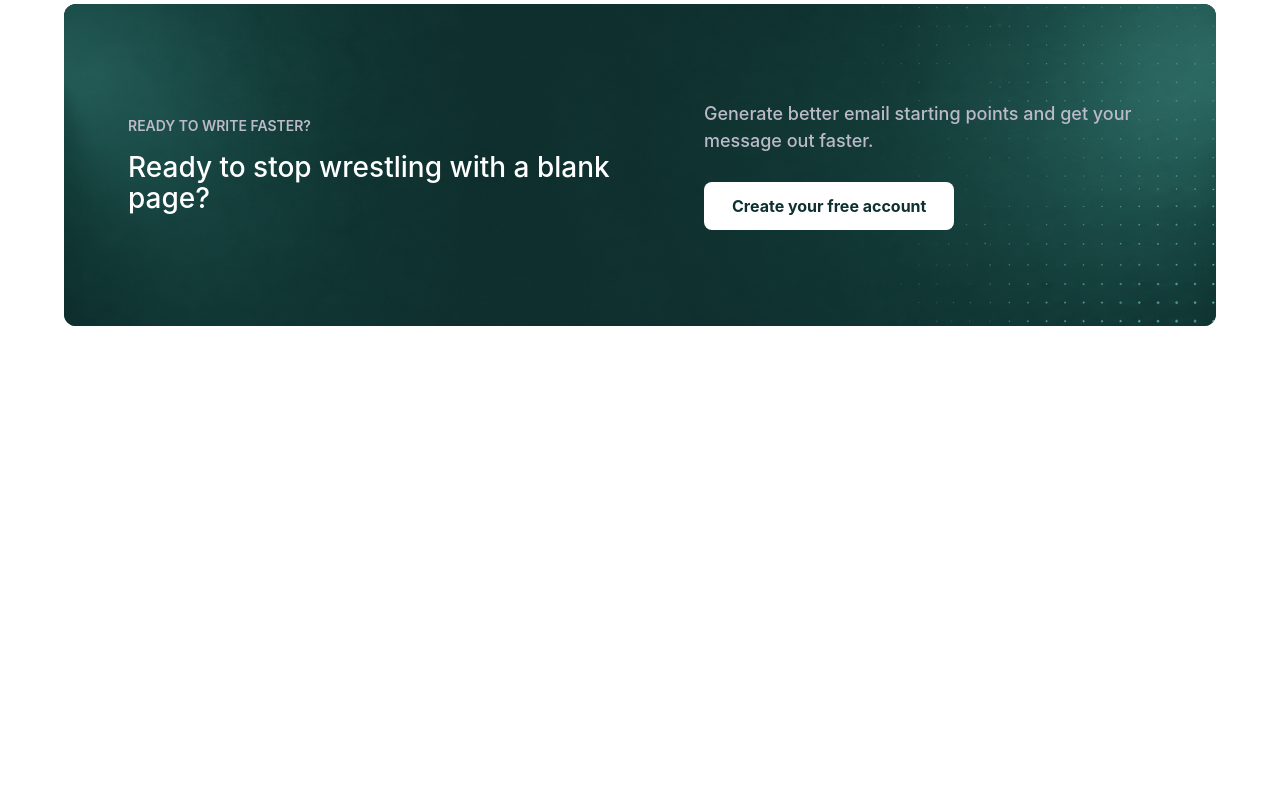
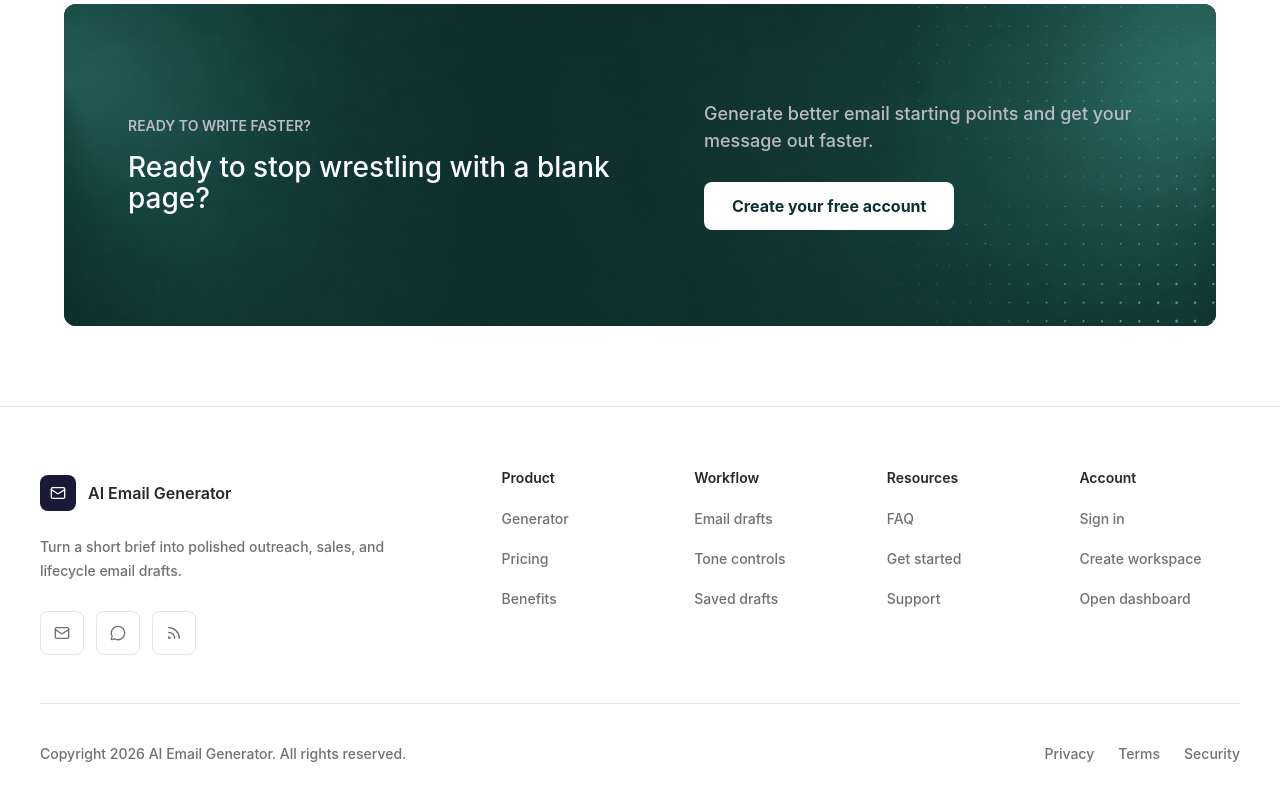
Before and after one commit to asapcoder12/AI-Email-Generator, a Next.js app: page / in a window 1280 px wide. Shown: the part 1895-2695 px from the top of the page. Before the commit the page ends 2301 px from the top, so only its background shows below. Built offline with nearby package versions, Linux system fonts and the light colour scheme; no server answers.

Commit message:
feat(footer): add SiteFooter component with links and styles

```diff
--- /dev/null
+++ b/src/app/(pages)/layout.tsx
@@ -0,0 +1,14 @@
+import { SiteFooter } from "@/components/layout/site-footer";
+
+export default function PublicPagesLayout({
+  children,
+}: Readonly<{
+  children: React.ReactNode;
+}>) {
+  return (
+    <>
+      {children}
+      <SiteFooter />
+    </>
+  );
+}
--- /dev/null
+++ b/src/components/layout/site-footer.tsx
@@ -0,0 +1,181 @@
+import type { LucideIcon } from "lucide-react";
+import { Mail, MessageCircle, Rss } from "lucide-react";
+import Link from "next/link";
+
+type FooterLink = {
+  href: string;
+  label: string;
+};
+
+type FooterGroup = {
+  title: string;
+  links: FooterLink[];
+};
+
+type FooterSocialLink = FooterLink & {
+  icon: LucideIcon;
+};
+
+const footerGroups: FooterGroup[] = [
+  {
+    title: "Product",
+    links: [
+      { href: "/dashboard", label: "Generator" },
+      { href: "/pricing", label: "Pricing" },
+      { href: "/#benefits", label: "Benefits" },
+    ],
+  },
+  {
+    title: "Workflow",
+    links: [
+      { href: "/dashboard", label: "Email drafts" },
+      { href: "/dashboard", label: "Tone controls" },
+      { href: "/profile", label: "Saved drafts" },
+    ],
+  },
+  {
+    title: "Resources",
+    links: [
+      { href: "/#faq", label: "FAQ" },
+      { href: "/signup", label: "Get started" },
+      { href: "mailto:support@aiemailgenerator.app", label: "Support" },
+    ],
+  },
+  {
+    title: "Account",
+    links: [
+      { href: "/login", label: "Sign in" },
+      { href: "/signup", label: "Create workspace" },
+      { href: "/dashboard", label: "Open dashboard" },
+    ],
+  },
+];
+
+const socialLinks: FooterSocialLink[] = [
+  {
+    href: "mailto:hello@aiemailgenerator.app",
+    icon: Mail,
+    label: "Email AI Email Generator",
+  },
+  {
+    href: "/#faq",
+    icon: MessageCircle,
+    label: "Read frequently asked questions",
+  },
+  {
+    href: "/pricing",
+    icon: Rss,
+    label: "View product updates",
+  },
+];
+
+const legalLinks: FooterLink[] = [
+  { href: "mailto:privacy@aiemailgenerator.app", label: "Privacy" },
+  { href: "mailto:legal@aiemailgenerator.app", label: "Terms" },
+  { href: "mailto:security@aiemailgenerator.app", label: "Security" },
+];
+
+function isExternalHref(href: string) {
+  return href.startsWith("mailto:") || href.startsWith("http");
+}
+
+function FooterTextLink({ href, label }: FooterLink) {
+  const className =
+    "flex min-h-11 items-center text-sm font-[460] leading-5 text-muted-foreground transition-colors duration-200 hover:text-foreground focus-visible:outline-none focus-visible:ring-2 focus-visible:ring-ring sm:min-h-9";
+
+  if (isExternalHref(href)) {
+    return (
+      <a className={className} href={href}>
+        {label}
+      </a>
+    );
+  }
+
+  return (
+    <Link className={className} href={href}>
+      {label}
+    </Link>
+  );
+}
+
+export function SiteFooter() {
+  const currentYear = new Date().getFullYear();
+
+  return (
+    <footer className="border-t border-border bg-background px-5 py-16 text-muted-foreground sm:px-8 lg:px-10">
+      <div className="mx-auto max-w-7xl">
+        <div className="grid gap-12 lg:grid-cols-[minmax(0,1.05fr)_minmax(0,1.95fr)] lg:gap-16">
+          <div className="max-w-sm">
+            <Link
+              className="inline-flex min-h-11 items-center gap-3 text-base font-semibold text-foreground focus-visible:outline-none focus-visible:ring-2 focus-visible:ring-ring"
+              href="/"
+            >
+              <span className="flex size-9 items-center justify-center rounded-md bg-primary text-primary-foreground">
+                <Mail className="size-4" aria-hidden="true" />
+              </span>
+              <span>AI Email Generator</span>
+            </Link>
+            <p className="mt-5 text-sm font-[460] leading-6">
+              Turn a short brief into polished outreach, sales, and lifecycle
+              email drafts.
+            </p>
+            <nav className="mt-7 flex gap-3" aria-label="Social links">
+              {socialLinks.map(({ href, icon: Icon, label }) => {
+                const className =
+                  "flex size-11 items-center justify-center rounded-md border border-border text-muted-foreground transition-colors duration-200 hover:border-primary/30 hover:bg-secondary hover:text-primary focus-visible:outline-none focus-visible:ring-2 focus-visible:ring-ring";
+
+                if (isExternalHref(href)) {
+                  return (
+                    <a
+                      aria-label={label}
+                      className={className}
+                      href={href}
+                      key={label}
+                    >
+                      <Icon className="size-4" aria-hidden="true" />
+                    </a>
+                  );
+                }
+
+                return (
+                  <Link
+                    aria-label={label}
+                    className={className}
+                    href={href}
+                    key={label}
+                  >
+                    <Icon className="size-4" aria-hidden="true" />
+                  </Link>
+                );
+              })}
+            </nav>
+          </div>
+
+          <div className="grid gap-8 sm:grid-cols-2 lg:grid-cols-4">
+            {footerGroups.map((group) => (
+              <div key={group.title}>
+                <h2 className="text-sm font-semibold leading-none text-foreground">
+                  {group.title}
+                </h2>
+                <nav className="mt-4 grid gap-1" aria-label={group.title}>
+                  {group.links.map((link) => (
+                    <FooterTextLink key={`${group.title}-${link.label}`} {...link} />
+                  ))}
+                </nav>
+              </div>
+            ))}
+          </div>
+        </div>
+
+        <div className="mt-12 flex flex-col gap-5 border-t border-border pt-8 text-sm font-[460] leading-5 sm:flex-row sm:items-center sm:justify-between">
+          <p>Copyright {currentYear} AI Email Generator. All rights reserved.</p>
+          <nav className="flex flex-wrap gap-x-6 gap-y-2" aria-label="Legal">
+            {legalLinks.map((link) => (
+              <FooterTextLink key={link.label} {...link} />
+            ))}
+          </nav>
+        </div>
+      </div>
+    </footer>
+  );
+}
```
